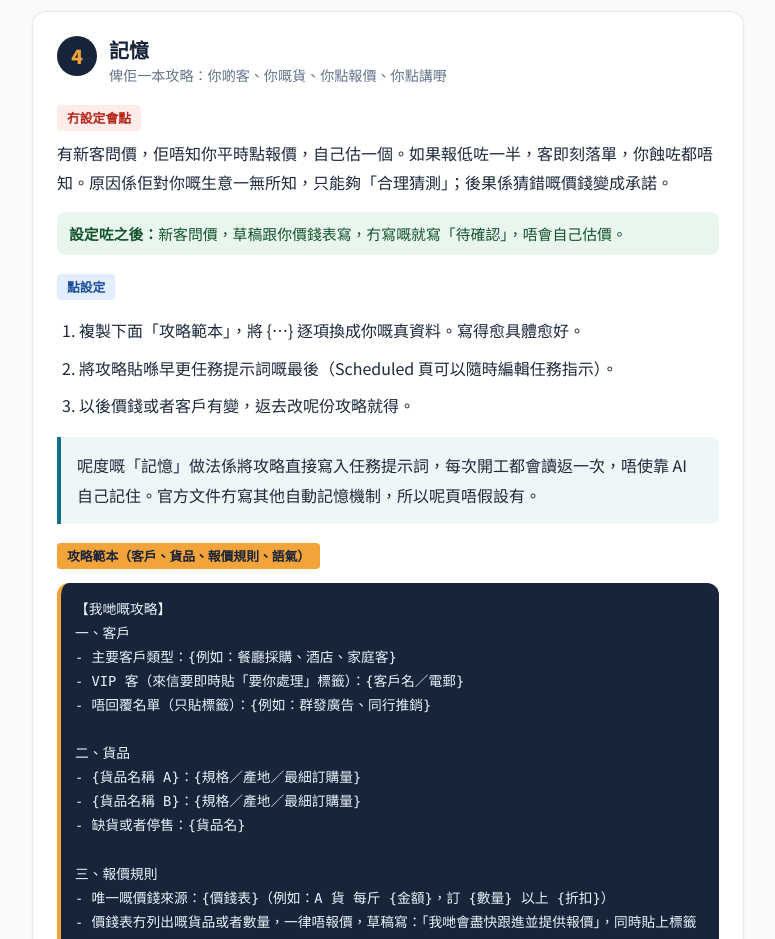
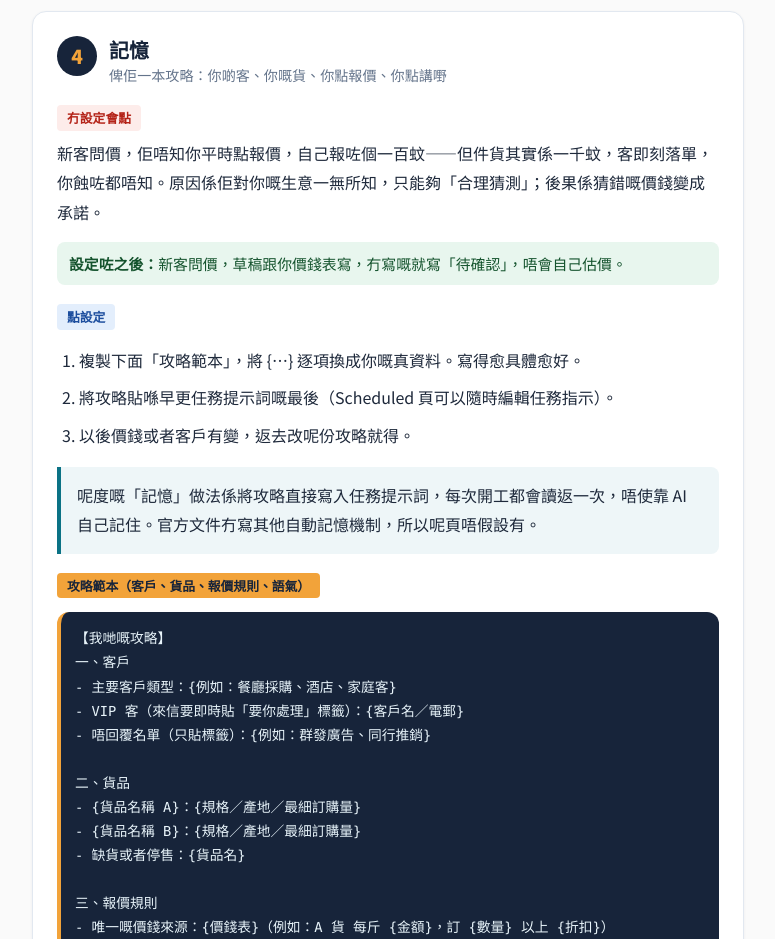
Before and after one commit to Inari-Kira-Isla/yamanakada, a plain HTML site: page tutorials/ai-assistant/index.html in a window 1280 px wide. Shown: the part 6040-6979 px from the top of the page, without its empty margins (252-1027 px from the left). Drawn offline with Linux system fonts and the light colour scheme.

Commit message:
fix: AI 助理教學頁第 4 步例子對齊 EP3 短片（報價一百蚊 vs 一千蚊）
Kira 11-17 授權；只改第 4 步「冇設定會點」一句例子。

Co-Authored-By: Claude Opus 5.5 <noreply@anthropic.com>
Claude-Session: https://claude.ai/code/session_017w5Wv9s71htaoEsTCmtWDR

```diff
--- a/tutorials/ai-assistant/index.html
+++ b/tutorials/ai-assistant/index.html
@@ -459,7 +459,7 @@
       </div>
 
       <div class="seg"><span class="lab bad">冇設定會點</span>
-        <p>有新客問價，佢唔知你平時點報價，自己估一個。如果報低咗一半，客即刻落單，你蝕咗都唔知。原因係佢對你嘅生意一無所知，只能夠「合理猜測」；後果係猜錯嘅價錢變成承諾。</p>
+        <p>新客問價，佢唔知你平時點報價，自己報咗個一百蚊——但件貨其實係一千蚊，客即刻落單，你蝕咗都唔知。原因係佢對你嘅生意一無所知，只能夠「合理猜測」；後果係猜錯嘅價錢變成承諾。</p>
         <p class="after-line"><b>設定咗之後：</b>新客問價，草稿跟你價錢表寫，冇寫嘅就寫「待確認」，唔會自己估價。</p>
       </div>
 
```
